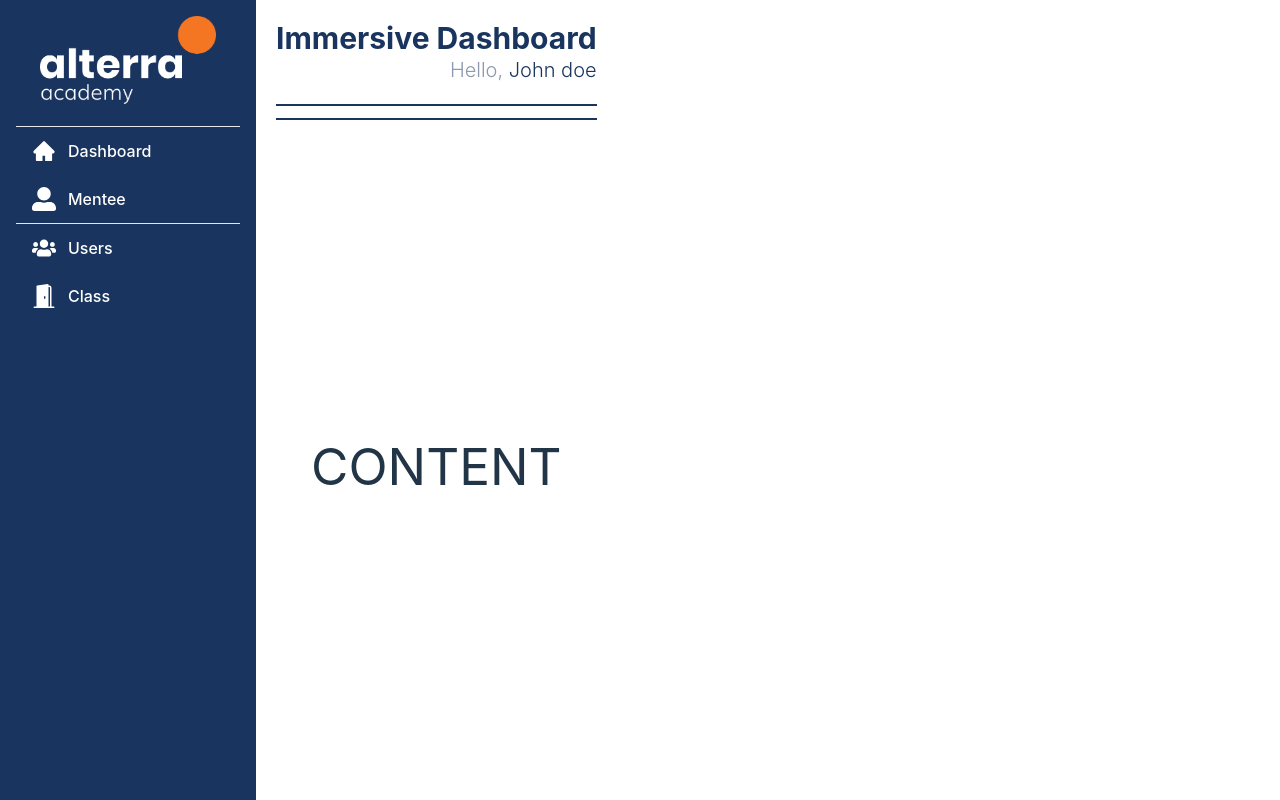
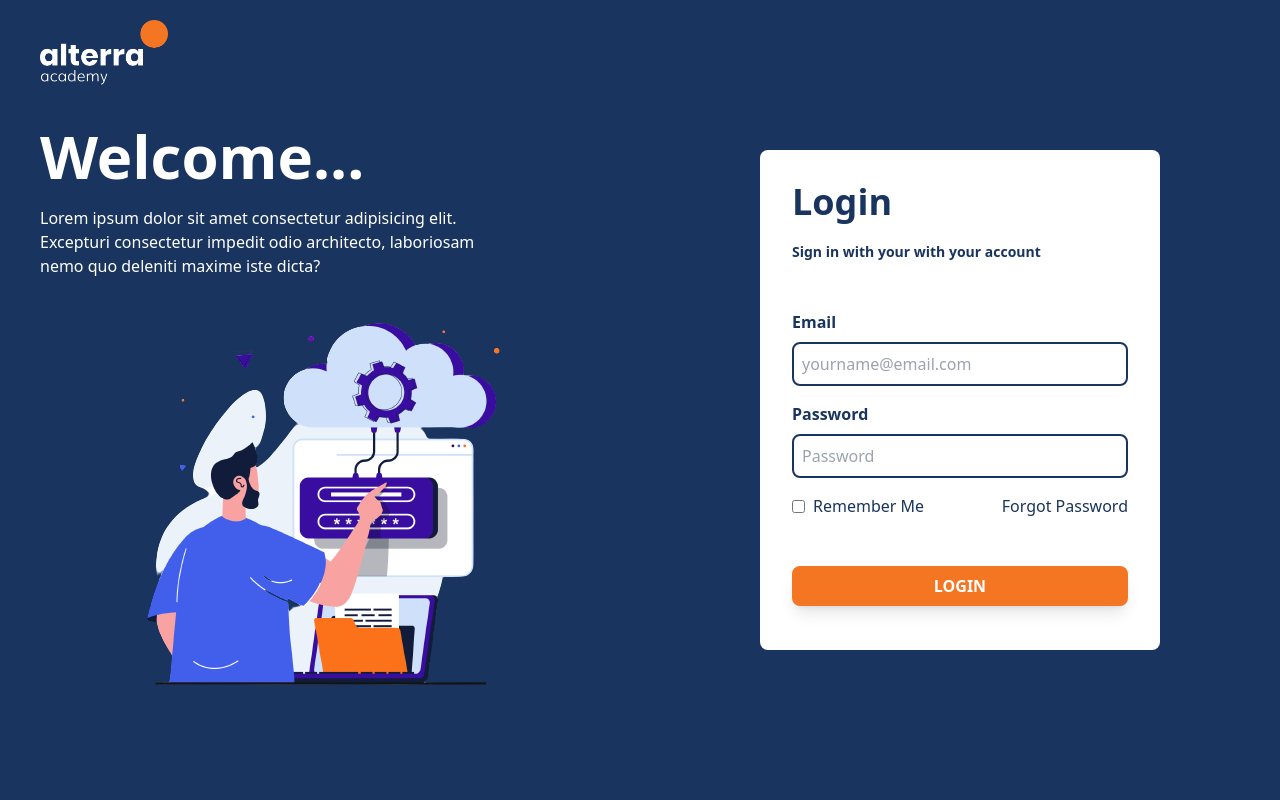
Before and after one commit to GROUP3-FASE2/group-project2-react-vite, a React (Vite) app: page / in a window 1280 px wide. Built offline with nearby package versions, Linux system fonts and the light colour scheme.

Commit message:
added login page

```diff
--- a/index.html
+++ b/index.html
@@ -2,7 +2,7 @@
 <html lang="en">
   <head>
     <meta charset="UTF-8" />
-    <link rel="icon" type="image/svg+xml" href="/vite.svg" />
+    <link rel="icon" type="image/svg+xml" href="https://bucket.cloud.lintasarta.co.id:8082/dts-simonas/simonas/logo/gambar_158.jpg" />
     <meta name="viewport" content="width=device-width, initial-scale=1.0" />
     <title>Vite + React</title>
   </head>
--- a/src/App.jsx
+++ b/src/App.jsx
@@ -1,5 +1,6 @@
 import React from "react";
 import { BrowserRouter, Routes, Route } from "react-router-dom";
+import Login from "./pages/Login";
 import Addmentee from "./pages/AddMentee";
 import Sample1 from "./pages/Sample1";
 import Sample2 from "./pages/Sample2";
@@ -9,7 +10,8 @@ function App() {
   return (
     <BrowserRouter>
       <Routes>
-        <Route path="/" element={<Sample1 />} />
+        <Route path="/" element={<Login />} />
+        <Route path="/1" element={<Sample1 />} />
         <Route path="/2" element={<Sample2 />} />
         <Route path="/3" element={<Sample3 />} />
         <Route path="/addmentee" element={<Addmentee />} />
--- a/src/components/Container.jsx
+++ b/src/components/Container.jsx
@@ -2,7 +2,7 @@ import React from "react";
 
 const Container = ({ children }) => {
   {
-    return <div className="flex w-full h-full">{children}</div>;
+    return <div className="flex w-full h-full bg-white">{children}</div>;
   }
 };
 
--- /dev/null
+++ b/src/components/LoginCard.jsx
@@ -0,0 +1,77 @@
+import React from 'react'
+
+const LoginCard = () => {
+    return (
+        <div className='flex flex-col justify-center w-[400px]'>
+            <form className='w-full mx-auto rounded-lg bg-white p-8 px-8 h-[500px]'>
+                <h2 className='text-4xl text-dark-alta font-bold'>Login</h2>
+                <p className='text-sm text-dark-alta font-semibold mt-5 mb-10'>Sign in with your with your account</p>
+                <div className='flex flex-col py-2'>
+                    <label className='font-semibold text-dark-alta '>Email</label>
+                    <input className='rounded-lg bg-white mt-2 p-2 border-2 border-dark-alta focus:outline-none text-dark-alta' type="email" placeholder="yourname@email.com"/>
+                </div>
+                <div className='flex flex-col text-gray-400 py-2'>
+                    <label className='font-semibold text-dark-alta'>Password</label>
+                    <input className='p-2 rounded-lg bg-white mt-2 p-2 border-2 border-dark-alta focus:outline-none text-dark-alta' type="password" placeholder="Password" />
+                </div>
+                <div className='flex justify-between text-gray-400 py-2'>
+                    <p className='flex items-center text-dark-alta'><input className='mr-2 text-dark-alta' type="checkbox" />Remember Me</p>
+                    <a href=""><p className='text-dark-alta'>Forgot Password</p></a>
+                </div>
+                <button className='w-full mt-10 py-2 bg-orange-alta shadow-lg text-white font-semibold rounded-lg'>LOGIN</button>
+
+            </form>
+        </div>
+    )
+}
+
+export default LoginCard
+    // < section class="bg-gray-50 min-h-screeify-cenn flex items-center justter" >
+    //     <div class="bg-gray-100 flex rounded-2xl shadow-lg max-w-3xl p-5 items-center">
+
+    //         <div class="md:w-1/2 px-8 md:px-16">
+    //             <h2 class="font-bold text-2xl text-[#002D74]">Login</h2>
+    //             <p class="text-xs mt-4 text-[#002D74]">If you are already a member, easily log in</p>
+
+    //             <form action="" class="flex flex-col gap-4">
+    //                 <input class="p-2 mt-8 rounded-xl border" type="email" name="email" placeholder="Email" />
+    //                 <div class="relative">
+    //                     <input class="p-2 rounded-xl border w-full" type="password" name="password" placeholder="Password" />
+    //                     <svg xmlns="http://www.w3.org/2000/svg" width="16" height="16" fill="gray" class="bi bi-eye absolute top-1/2 right-3 -translate-y-1/2" viewBox="0 0 16 16">
+    //                         <path d="M16 8s-3-5.5-8-5.5S0 8 0 8s3 5.5 8 5.5S16 8 16 8zM1.173 8a13.133 13.133 0 0 1 1.66-2.043C4.12 4.668 5.88 3.5 8 3.5c2.12 0 3.879 1.168 5.168 2.457A13.133 13.133 0 0 1 14.828 8c-.058.087-.122.183-.195.288-.335.48-.83 1.12-1.465 1.755C11.879 11.332 10.119 12.5 8 12.5c-2.12 0-3.879-1.168-5.168-2.457A13.134 13.134 0 0 1 1.172 8z" />
+    //                         <path d="M8 5.5a2.5 2.5 0 1 0 0 5 2.5 2.5 0 0 0 0-5zM4.5 8a3.5 3.5 0 1 1 7 0 3.5 3.5 0 0 1-7 0z" />
+    //                     </svg>
+    //                 </div>
+    //                 <button class="bg-[#002D74] rounded-xl text-white py-2 hover:scale-105 duration-300">Login</button>
+    //             </form>
+
+    //             <div class="mt-6 grid grid-cols-3 items-center text-gray-400">
+    //                 <hr class="border-gray-400" />
+    //                 <p class="text-center text-sm">OR</p>
+    //                 <hr class="border-gray-400" />
+    //             </div>
+
+    //             <button class="bg-white border py-2 w-full rounded-xl mt-5 flex justify-center items-center text-sm hover:scale-105 duration-300 text-[#002D74]">
+    //                 <svg class="mr-3" xmlns="http://www.w3.org/2000/svg" viewBox="0 0 48 48" width="25px">
+    //                     <path fill="#FFC107" d="M43.611,20.083H42V20H24v8h11.303c-1.649,4.657-6.08,8-11.303,8c-6.627,0-12-5.373-12-12c0-6.627,5.373-12,12-12c3.059,0,5.842,1.154,7.961,3.039l5.657-5.657C34.046,6.053,29.268,4,24,4C12.955,4,4,12.955,4,24c0,11.045,8.955,20,20,20c11.045,0,20-8.955,20-20C44,22.659,43.862,21.35,43.611,20.083z" />
+    //                     <path fill="#FF3D00" d="M6.306,14.691l6.571,4.819C14.655,15.108,18.961,12,24,12c3.059,0,5.842,1.154,7.961,3.039l5.657-5.657C34.046,6.053,29.268,4,24,4C16.318,4,9.656,8.337,6.306,14.691z" />
+    //                     <path fill="#4CAF50" d="M24,44c5.166,0,9.86-1.977,13.409-5.192l-6.19-5.238C29.211,35.091,26.715,36,24,36c-5.202,0-9.619-3.317-11.283-7.946l-6.522,5.025C9.505,39.556,16.227,44,24,44z" />
+    //                     <path fill="#1976D2" d="M43.611,20.083H42V20H24v8h11.303c-0.792,2.237-2.231,4.166-4.087,5.571c0.001-0.001,0.002-0.001,0.003-0.002l6.19,5.238C36.971,39.205,44,34,44,24C44,22.659,43.862,21.35,43.611,20.083z" />
+    //                 </svg>
+    //                 Login with Google
+    //             </button>
+
+    //             <div class="mt-5 text-xs border-b border-[#002D74] py-4 text-[#002D74]">
+    //                 <a href="#">Forgot your password?</a>
+    //             </div>
+
+    //             <div class="mt-3 text-xs flex justify-between items-center text-[#002D74]">
+    //                 <p>Don't have an account?</p>
+    //                 <button class="py-2 px-5 bg-white border rounded-xl hover:scale-110 duration-300">Register</button>
+    //             </div>
+    //         </div>
+    //         <div class="md:block hidden w-1/2">
+    //             <img class="rounded-2xl" src="https://images.unsplash.com/photo-1616606103915-dea7be788566?ixlib=rb-1.2.1&ixid=MnwxMjA3fDB8MHxwaG90by1wYWdlfHx8fGVufDB8fHx8&auto=format&fit=crop&w=1887&q=80" />
+    //         </div>
+    //     </div>
+    //     </section >
--- a/src/index.css
+++ b/src/index.css
@@ -3,77 +3,10 @@
 @tailwind utilities;
 
 :root {
-  font-family: Inter, Avenir, Helvetica, Arial, sans-serif;
-  font-size: 16px;
-  line-height: 24px;
-  font-weight: 400;
-
-  color-scheme: light dark;
-  color: rgba(255, 255, 255, 0.87);
   background-color: #242424;
 
-  font-synthesis: none;
-  text-rendering: optimizeLegibility;
-  -webkit-font-smoothing: antialiased;
-  -moz-osx-font-smoothing: grayscale;
-  -webkit-text-size-adjust: 100%;
-}
-
-a {
-  font-weight: 500;
-  color: #646cff;
-  text-decoration: inherit;
-}
-
-a:hover {
-  color: #535bf2;
 }
 
 body {
-  margin: 0;
-  display: flex;
-  place-items: center;
-  min-width: 320px;
-  min-height: 100vh;
+  width: 100%;
 }
-
-h1 {
-  font-size: 3.2em;
-  line-height: 1.1;
-}
-
-button {
-  border-radius: 8px;
-  border: 1px solid transparent;
-  padding: 0.6em 1.2em;
-  font-size: 1em;
-  font-weight: 500;
-  font-family: inherit;
-  background-color: #1a1a1a;
-  cursor: pointer;
-  transition: border-color 0.25s;
-}
-
-button:hover {
-  border-color: #646cff;
-}
-
-button:focus,
-button:focus-visible {
-  outline: 4px auto -webkit-focus-ring-color;
-}
-
-@media (prefers-color-scheme: light) {
-  :root {
-    color: #213547;
-    background-color: #ffffff;
-  }
-
-  a:hover {
-    color: #747bff;
-  }
-
-  button {
-    background-color: #f9f9f9;
-  }
-}
--- /dev/null
+++ b/src/pages/Login.jsx
@@ -0,0 +1,32 @@
+import React from 'react'
+
+import Container from '../components/Container'
+import LoginCard from '../components/LoginCard'
+import logo from '../assets/logo.png'
+import login from '../assets/bg-logo.png'
+
+const Login = () => {
+    return (
+        <Container>
+            <div className='flex flex-col w-full h-screen bg-dark-alta block'>
+                <div className='m-5 w-full'>
+                    <img src={logo} alt="" className='w-32 mx-5' />
+                </div>
+                <div className='w-3/4 mx-10'>
+                    <h1 className='mt-5 text-6xl font-bold text-white'>Welcome...</h1>
+                    <p className='my-5 text-white'>Lorem ipsum dolor sit amet consectetur adipisicing elit. Excepturi consectetur impedit odio architecto, laboriosam nemo quo deleniti maxime iste dicta?</p>
+                </div>
+                <div className='w-full h-full'>
+                    <img src={login} alt="" className='block m-auto' />
+                </div>
+            </div>
+            <div className='flex flex-col w-full h-screen bg-dark-alta block'>
+                <div className='flex h-screen justify-center items-center'>
+                    <LoginCard />
+                </div>
+            </div>
+        </Container>
+    )
+}
+
+export default Login
```
Also changed, not shown: src/assets/bg-logo.png (added).
